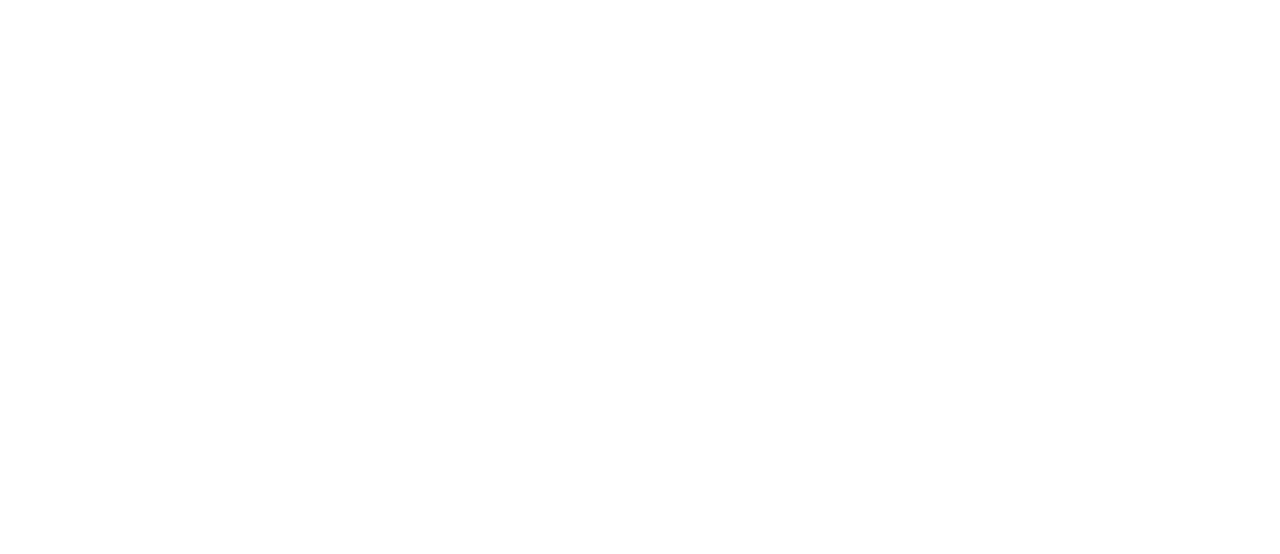
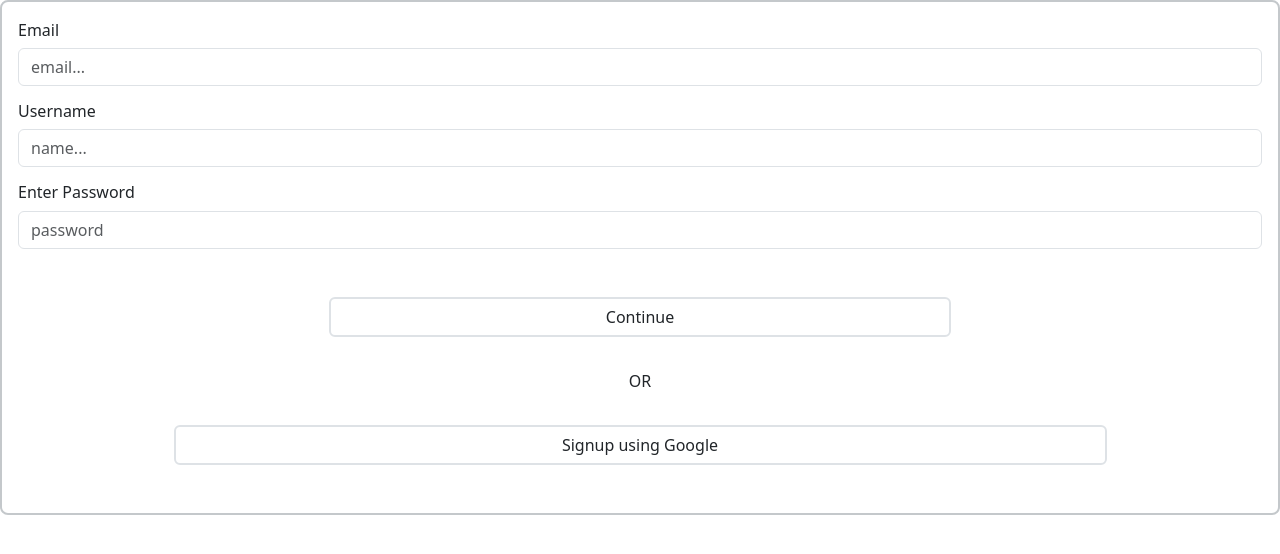
Before and after one commit to KunalVChoudhary/EasyBuy, a React (Vite) app in the folder frontend/: page / in a window 1280 px wide. Shown: the top 554 px of the page. Built offline with nearby package versions, Linux system fonts and the light colour scheme.

Commit message:
Created Sign-Up page Component

```diff
--- a/frontend/src/App.jsx
+++ b/frontend/src/App.jsx
@@ -1,8 +1,11 @@
 import './App.css'
+import Signup from './components/Signup/Signup'
 
 function App() {
   return (
-    <></>
+    <>
+      <Signup></Signup>
+    </>
   )
 }
 
--- /dev/null
+++ b/frontend/src/components/Signup/Signup.jsx
@@ -0,0 +1,111 @@
+import React, { useState } from 'react'
+import { useDispatch, useSelector } from 'react-redux'
+
+import './Signup.module.scss'
+
+function Signup() {
+
+  const displayTheme=useSelector((state)=>state.displayTheme)
+
+
+  const [signupData,setSignupData]=useState({
+    email:'',
+    name:'',
+    password:''
+  })
+
+  const handleChange=(e)=>{
+    setSignupData(
+      (prev) => ({...prev,
+            [e.target.name]:e.target.value}))
+  }
+
+  const handleSubmission=async (e)=>{
+    e.preventDefault()
+    try{
+      const response = await fetch('http://localhost:8000/auth/signup', {
+        method: 'POST',
+        headers: {
+          'Content-Type': 'application/json'
+        },
+        body: JSON.stringify(signupData),
+        credentials: 'include'
+      });
+      if (response.ok) {
+        const data = await response.json();
+        console.log("Success:", data);
+      }
+      else {
+        const errorData = await response.json();
+        console.error('Signup failed:', errorData);
+      }
+    }
+    catch (err){
+      console.error("Error submitting form:", err);
+    }
+  }
+
+  const handleGoogleSubmission = async (e)=>{
+    try {const popup = window.open('http://localhost:8000/auth/google',"_blank","width=500,height=600");
+
+    const handleMessageEvent = async (e)=>{
+      if (e.origin !== 'http://localhost:8000') return;
+      const response=e.data;
+      if (response.success){
+        console.log("Success:", response);
+      }
+      else{
+        console.error('Signup failed:', response);
+      }
+      window.removeEventListener('message',handleMessageEvent)
+    }
+
+    window.addEventListener('message',handleMessageEvent)}
+    catch(err){
+      console.error("Error Connecting to Google:", err);
+    }
+
+  }
+
+  return (
+    <>
+      <div className={`signup-page-container ${displayTheme}`}>
+        <div className={`centered-container d-flex p-3 border border-2 rounded-3 border-secondary-subtle flex-column ${displayTheme} `}>
+          <form onSubmit={handleSubmission}  method='POST'>
+
+            <div className='email-field mb-3'>
+              <label className='label-email-input form-label h6' htmlFor='emailInput'>Email</label>
+              <input className='email-input form-control' id='emailInput' type='email' placeholder='email...' name="email" value={signupData.email} required onChange={handleChange}></input>
+            </div>
+
+            <div className='name-field mb-3 h6'>
+              <label className='label-name-input form-label' htmlFor='nameInput'>Username</label>
+              <input className='name-input form-control' id='nameInput' type='text' placeholder='name...' name="name" value={signupData.name} required onChange={handleChange}></input>
+            </div>
+
+            <div className='password-field mb-3 h6'>
+              <label className='label-password-input form-label' htmlFor='passwordInput'>Enter Password</label>
+              <input className='password-input form-control' id='passwordInput' type='password' placeholder='password' name="password" value={signupData.password} required onChange={handleChange}></input>
+            </div>
+
+            <div className='submit-field mt-5 mb-3 d-flex justify-content-center'>
+              <button className={`submit-button btn w-50 border border-2 ${displayTheme}`} type='submit'>Continue</button>
+            </div>
+
+          </form>
+
+          <div className="option d-flex justify-content-center align-items-center mt-3 mb-3">
+            <div>OR</div>
+          </div>
+
+          <div className='google-auth-field mb-3 d-flex justify-content-center mt-3 mb-3'>
+              <button type="button" className={`google-auth-btn mb-3 btn w-75 border border-2 ${displayTheme}`} onClick={handleGoogleSubmission}>Signup using Google</button>
+          </div>
+
+        </div>
+      </div>
+    </>
+  )
+}
+
+export default Signup
--- /dev/null
+++ b/frontend/src/components/Signup/Signup.module.scss
@@ -0,0 +1,55 @@
+.signup-page-container{
+    display: flex;
+    justify-content: center;
+    align-items: center;
+    min-height: 100dvh;
+    width: 100%;
+}
+
+.signup-page-container.light{
+    background-color: rgb(188, 202, 215);
+    color:  rgb(29, 28, 28);
+}
+
+.signup-page-container.dark{
+    background-color: black;
+    color: aliceblue;
+}
+
+.centered-container{
+    max-width: 100%;
+    width: 500px;
+    height: auto;
+}
+
+.centered-container.dark{
+    background-color: rgb(28, 28, 28);
+    box-shadow: 0 4px 12px rgba(255, 255, 255, 0.05);
+}
+
+.centered-container.light{
+    background-color: aliceblue;
+    border-color: rgb(54, 55, 54) !important;
+    box-shadow: 0 4px 10px rgba(0, 0, 0, 0.1);
+}
+
+input:focus{
+    border: 3px solid rgb(255, 166, 2) !important;
+    box-shadow: none !important;
+}
+
+.btn.dark{
+    color: aliceblue;
+    background-color: black;
+}
+
+.btn.light{
+    background-color: rgb(233, 233, 233);
+    border-color: rgb(40, 40, 40) !important;
+}
+
+@media(max-width:700px){
+    .centered-container{
+        width: 90%;
+    }
+}
--- a/frontend/src/index.css
+++ b/frontend/src/index.css
@@ -0,0 +1,9 @@
+body.light{
+    background-color: aliceblue;
+    color:  rgb(29, 28, 28);
+}
+
+body.dark{
+    background-color: rgb(29, 28, 28);
+    color: aliceblue;
+}
--- a/frontend/src/main.jsx
+++ b/frontend/src/main.jsx
@@ -4,6 +4,7 @@ import {Provider} from "react-redux"
 import { store } from './redux/store/store.js'
 import './index.css'
 import App from './App.jsx'
+import 'bootstrap/dist/css/bootstrap.min.css';
 
 createRoot(document.getElementById('root')).render(
   <StrictMode>
--- a/package.json
+++ b/package.json
@@ -5,7 +5,7 @@
   "scripts": {
     "test": "echo \"Error: no test specified\" && exit 1",
     "start": "concurrently \"npm run server\" \"npm run client\"",
-    "server": "cd backend && npm start",
+    "server": "cd backend && npm run dev start",
     "client": "cd frontend && npm start"
   },
   "author": "",
```
Also changed, not shown: frontend/src/styles/_typography.scss (added), frontend/src/styles/_variables.scss (added), frontend/src/styles/main.scss (added).
